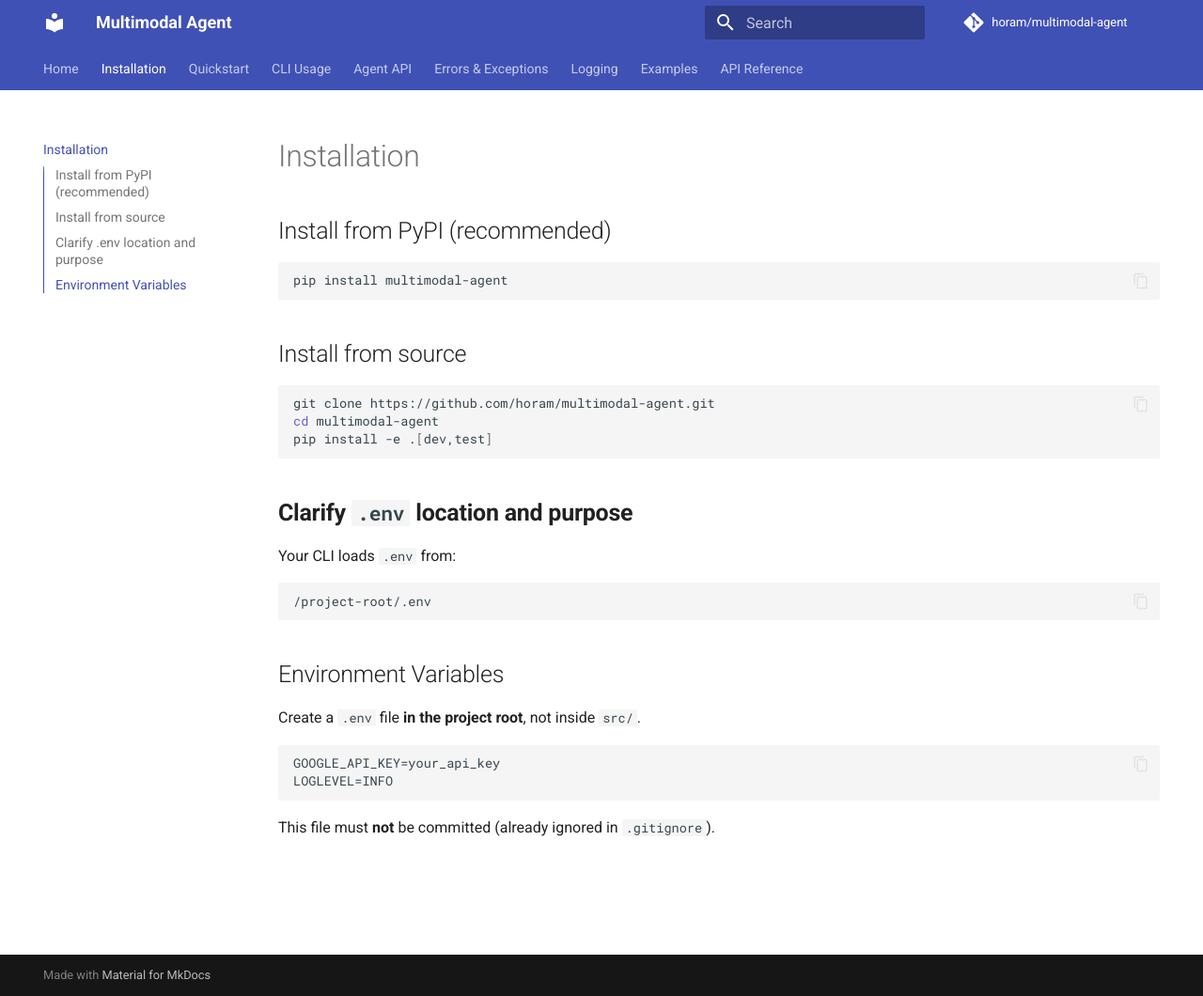
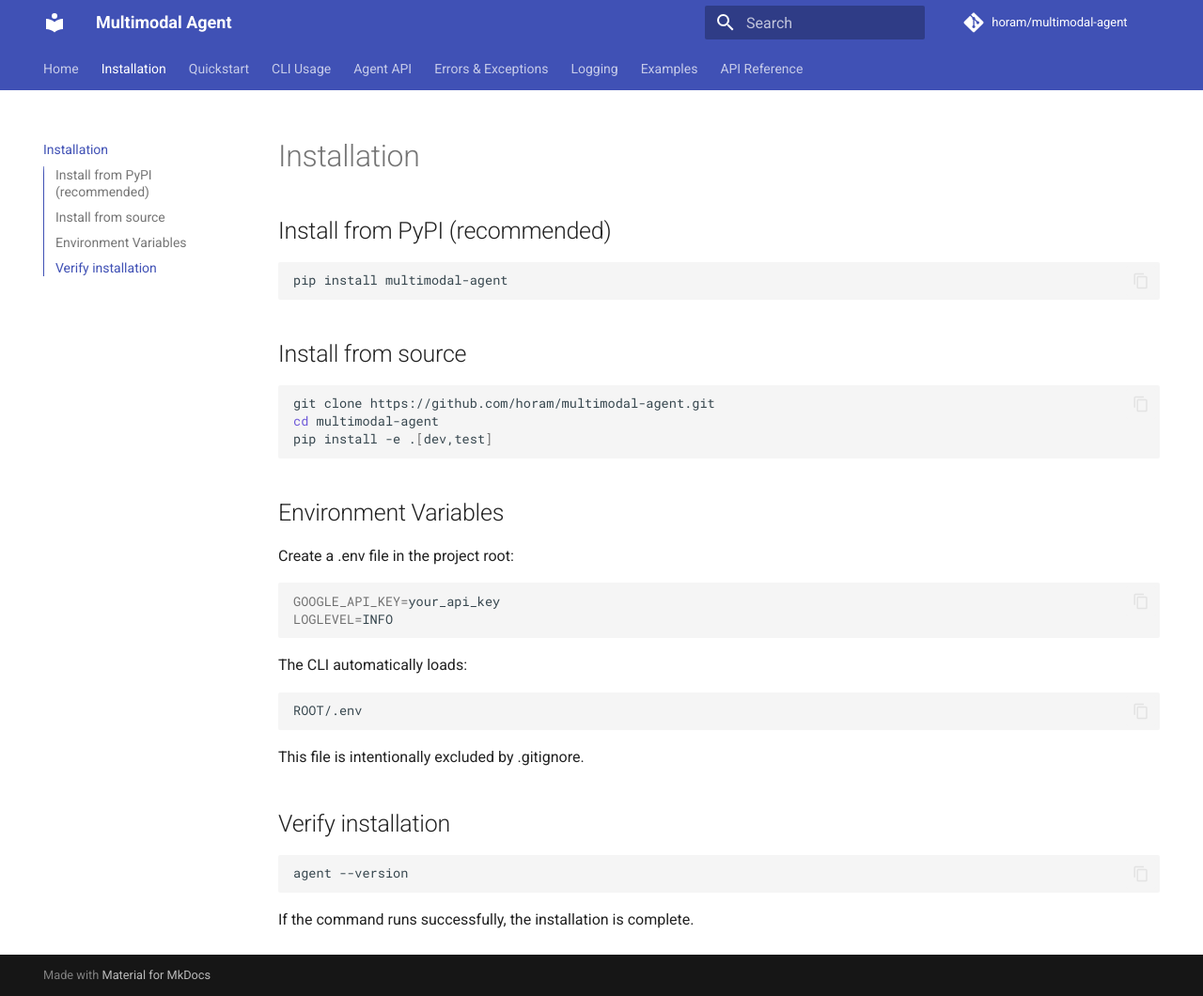
Before and after one commit to horam/multimodal-agent, an MkDocs documentation site: the page built from docs/installation.md, in a window 1280 px wide and 1060 px high. Shown: the whole window at 94% size. Built offline with MkDocs 1.6.1 and Material for MkDocs 9.7.7, drawn with Linux system fonts in a browser that asks for light colours; comment, search, counter and statistics services are not loaded.

Commit message:
update the installation doc

````diff
--- a/docs/installation.md
+++ b/docs/installation.md
@@ -1,3 +1,5 @@
+# Installation
+
 ## Install from PyPI (recommended)
 
 ```bash
@@ -9,22 +11,22 @@ git clone https://github.com/horam/multimodal-agent.git
 cd multimodal-agent
 pip install -e .[dev,test]
 ```
+## Environment Variables
+Create a .env file in the project root:
 
+```bash
+GOOGLE_API_KEY=your_api_key
+LOGLEVEL=INFO
+```
+The CLI automatically loads:
 
-## **Clarify `.env` location and purpose**
+```bash
+ROOT/.env
+```
+This file is intentionally excluded by .gitignore.
 
-Your CLI loads `.env` from:
-
-    /project-root/.env
-
-
-
-## Environment Variables
-
-Create a `.env` file **in the project root**, not inside `src/`.
-
-    GOOGLE_API_KEY=your_api_key
-    LOGLEVEL=INFO
-
-
-This file must **not** be committed (already ignored in `.gitignore`).
+## Verify installation
+```bash
+agent --version
+```
+If the command runs successfully, the installation is complete.
````
